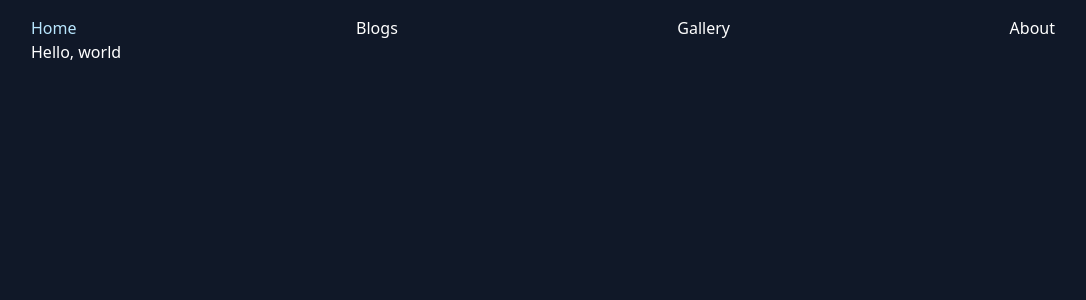
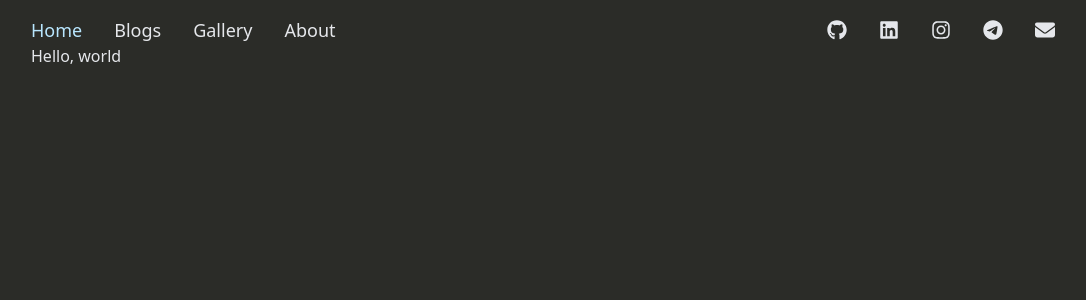
Before and after one commit to krantheman/krantheman.github.io, a Vue app: page / in a window 1280 px wide. Shown: the top 300 px of the page, without its empty margins (97-1183 px from the left). Built offline with nearby package versions, Linux system fonts and the light colour scheme.

Commit message:
add socials

```diff
--- a/index.html
+++ b/index.html
@@ -6,7 +6,7 @@
 		<link rel="icon" href="/favicon.ico" />
 		<title>Akash Tom</title>
 	</head>
-	<body class="bg-gray-900 text-white">
+	<body class=" bg-[#2b2c28] text-gray-200">
 		<div id="app" class="sm:w-5xl mx-auto my-4" />
 		<script type="module" src="/src/main.js"></script>
 	</body>
--- a/src/components/NavBar.vue
+++ b/src/components/NavBar.vue
@@ -1,27 +1,52 @@
 <script setup>
-import { RouterLink, RouterView, useRoute } from "vue-router";
+import { RouterLink, useRoute } from "vue-router";
+import Github from "./icons/Github.vue";
+import Instagram from "./icons/Instagram.vue";
+import Linkedin from "./icons/Linkedin.vue";
+import Telegram from "./icons/Telegram.vue";
+import Email from "./icons/Email.vue";
 
 const route = useRoute();
 
-const links = [
+const websiteLinks = [
 	{ name: "Home", path: "/" },
 	{ name: "Blogs", path: "/blogs" },
 	{ name: "Gallery", path: "/gallery" },
 	{ name: "About", path: "/about" },
 ];
+
+const socialLinks = [
+	{ icon: Github, href: "https://github.com/krantheman" },
+	{ icon: Linkedin, href: "https://www.linkedin.com/in/akash-tom/" },
+	{ icon: Instagram, href: "https://www.instagram.com/monsieur_le_tom/" },
+	{ icon: Telegram, href: "https://t.me/akash_tom" },
+	{ icon: Email, href: "mailto:me@akashtom.com" },
+];
 </script>
 
 <template>
 	<header>
-		<nav class="flex justify-between">
+		<nav class="flex space-x-8 items-center">
 			<RouterLink
-				v-for="link in links"
+				v-for="link in websiteLinks"
 				:to="link.path"
-				class="hover:text-sky-200"
+				class="hover:text-sky-200 font-medium text-lg"
 				:class="{ 'text-sky-200': route.name === link.name }"
 			>
 				{{ link.name }}
 			</RouterLink>
+			<div class="mx-auto" />
+			<a
+				v-for="link in socialLinks"
+				:href="link.href"
+				target="_blank"
+				rel="noopener"
+			>
+				<component
+					:is="link.icon"
+					class="h-5 w-5 fill-gray-200 hover:fill-sky-200"
+				/>
+			</a>
 		</nav>
 	</header>
 </template>
--- /dev/null
+++ b/src/components/icons/Email.vue
@@ -0,0 +1,7 @@
+<template>
+	<svg xmlns="http://www.w3.org/2000/svg" viewBox="0 0 512 512">
+		<path
+			d="M48 64C21.5 64 0 85.5 0 112c0 15.1 7.1 29.3 19.2 38.4L236.8 313.6c11.4 8.5 27 8.5 38.4 0L492.8 150.4c12.1-9.1 19.2-23.3 19.2-38.4c0-26.5-21.5-48-48-48L48 64zM0 176L0 384c0 35.3 28.7 64 64 64l384 0c35.3 0 64-28.7 64-64l0-208L294.4 339.2c-22.8 17.1-54 17.1-76.8 0L0 176z"
+		/>
+	</svg>
+</template>
--- /dev/null
+++ b/src/components/icons/Github.vue
@@ -0,0 +1,7 @@
+<template>
+	<svg xmlns="http://www.w3.org/2000/svg" viewBox="0 0 496 512">
+		<path
+			d="M165.9 397.4c0 2-2.3 3.6-5.2 3.6-3.3 .3-5.6-1.3-5.6-3.6 0-2 2.3-3.6 5.2-3.6 3-.3 5.6 1.3 5.6 3.6zm-31.1-4.5c-.7 2 1.3 4.3 4.3 4.9 2.6 1 5.6 0 6.2-2s-1.3-4.3-4.3-5.2c-2.6-.7-5.5 .3-6.2 2.3zm44.2-1.7c-2.9 .7-4.9 2.6-4.6 4.9 .3 2 2.9 3.3 5.9 2.6 2.9-.7 4.9-2.6 4.6-4.6-.3-1.9-3-3.2-5.9-2.9zM244.8 8C106.1 8 0 113.3 0 252c0 110.9 69.8 205.8 169.5 239.2 12.8 2.3 17.3-5.6 17.3-12.1 0-6.2-.3-40.4-.3-61.4 0 0-70 15-84.7-29.8 0 0-11.4-29.1-27.8-36.6 0 0-22.9-15.7 1.6-15.4 0 0 24.9 2 38.6 25.8 21.9 38.6 58.6 27.5 72.9 20.9 2.3-16 8.8-27.1 16-33.7-55.9-6.2-112.3-14.3-112.3-110.5 0-27.5 7.6-41.3 23.6-58.9-2.6-6.5-11.1-33.3 2.6-67.9 20.9-6.5 69 27 69 27 20-5.6 41.5-8.5 62.8-8.5s42.8 2.9 62.8 8.5c0 0 48.1-33.6 69-27 13.7 34.7 5.2 61.4 2.6 67.9 16 17.7 25.8 31.5 25.8 58.9 0 96.5-58.9 104.2-114.8 110.5 9.2 7.9 17 22.9 17 46.4 0 33.7-.3 75.4-.3 83.6 0 6.5 4.6 14.4 17.3 12.1C428.2 457.8 496 362.9 496 252 496 113.3 383.5 8 244.8 8zM97.2 352.9c-1.3 1-1 3.3 .7 5.2 1.6 1.6 3.9 2.3 5.2 1 1.3-1 1-3.3-.7-5.2-1.6-1.6-3.9-2.3-5.2-1zm-10.8-8.1c-.7 1.3 .3 2.9 2.3 3.9 1.6 1 3.6 .7 4.3-.7 .7-1.3-.3-2.9-2.3-3.9-2-.6-3.6-.3-4.3 .7zm32.4 35.6c-1.6 1.3-1 4.3 1.3 6.2 2.3 2.3 5.2 2.6 6.5 1 1.3-1.3 .7-4.3-1.3-6.2-2.2-2.3-5.2-2.6-6.5-1zm-11.4-14.7c-1.6 1-1.6 3.6 0 5.9 1.6 2.3 4.3 3.3 5.6 2.3 1.6-1.3 1.6-3.9 0-6.2-1.4-2.3-4-3.3-5.6-2z"
+		/>
+	</svg>
+</template>
--- /dev/null
+++ b/src/components/icons/Instagram.vue
@@ -0,0 +1,7 @@
+<template>
+	<svg xmlns="http://www.w3.org/2000/svg" viewBox="0 0 448 512">
+		<path
+			d="M224.1 141c-63.6 0-114.9 51.3-114.9 114.9s51.3 114.9 114.9 114.9S339 319.5 339 255.9 287.7 141 224.1 141zm0 189.6c-41.1 0-74.7-33.5-74.7-74.7s33.5-74.7 74.7-74.7 74.7 33.5 74.7 74.7-33.6 74.7-74.7 74.7zm146.4-194.3c0 14.9-12 26.8-26.8 26.8-14.9 0-26.8-12-26.8-26.8s12-26.8 26.8-26.8 26.8 12 26.8 26.8zm76.1 27.2c-1.7-35.9-9.9-67.7-36.2-93.9-26.2-26.2-58-34.4-93.9-36.2-37-2.1-147.9-2.1-184.9 0-35.8 1.7-67.6 9.9-93.9 36.1s-34.4 58-36.2 93.9c-2.1 37-2.1 147.9 0 184.9 1.7 35.9 9.9 67.7 36.2 93.9s58 34.4 93.9 36.2c37 2.1 147.9 2.1 184.9 0 35.9-1.7 67.7-9.9 93.9-36.2 26.2-26.2 34.4-58 36.2-93.9 2.1-37 2.1-147.8 0-184.8zM398.8 388c-7.8 19.6-22.9 34.7-42.6 42.6-29.5 11.7-99.5 9-132.1 9s-102.7 2.6-132.1-9c-19.6-7.8-34.7-22.9-42.6-42.6-11.7-29.5-9-99.5-9-132.1s-2.6-102.7 9-132.1c7.8-19.6 22.9-34.7 42.6-42.6 29.5-11.7 99.5-9 132.1-9s102.7-2.6 132.1 9c19.6 7.8 34.7 22.9 42.6 42.6 11.7 29.5 9 99.5 9 132.1s2.7 102.7-9 132.1z"
+		/>
+	</svg>
+</template>
--- /dev/null
+++ b/src/components/icons/Linkedin.vue
@@ -0,0 +1,7 @@
+<template>
+	<svg xmlns="http://www.w3.org/2000/svg" viewBox="0 0 448 512">
+		<path
+			d="M416 32H31.9C14.3 32 0 46.5 0 64.3v383.4C0 465.5 14.3 480 31.9 480H416c17.6 0 32-14.5 32-32.3V64.3c0-17.8-14.4-32.3-32-32.3zM135.4 416H69V202.2h66.5V416zm-33.2-243c-21.3 0-38.5-17.3-38.5-38.5S80.9 96 102.2 96c21.2 0 38.5 17.3 38.5 38.5 0 21.3-17.2 38.5-38.5 38.5zm282.1 243h-66.4V312c0-24.8-.5-56.7-34.5-56.7-34.6 0-39.9 27-39.9 54.9V416h-66.4V202.2h63.7v29.2h.9c8.9-16.8 30.6-34.5 62.9-34.5 67.2 0 79.7 44.3 79.7 101.9V416z"
+		/>
+	</svg>
+</template>
--- /dev/null
+++ b/src/components/icons/Telegram.vue
@@ -0,0 +1,7 @@
+<template>
+	<svg xmlns="http://www.w3.org/2000/svg" viewBox="0 0 496 512">
+		<path
+			d="M248 8C111 8 0 119 0 256S111 504 248 504 496 393 496 256 385 8 248 8zM363 176.7c-3.7 39.2-19.9 134.4-28.1 178.3-3.5 18.6-10.3 24.8-16.9 25.4-14.4 1.3-25.3-9.5-39.3-18.7-21.8-14.3-34.2-23.2-55.3-37.2-24.5-16.1-8.6-25 5.3-39.5 3.7-3.8 67.1-61.5 68.3-66.7 .2-.7 .3-3.1-1.2-4.4s-3.6-.8-5.1-.5q-3.3 .7-104.6 69.1-14.8 10.2-26.9 9.9c-8.9-.2-25.9-5-38.6-9.1-15.5-5-27.9-7.7-26.8-16.3q.8-6.7 18.5-13.7 108.4-47.2 144.6-62.3c68.9-28.6 83.2-33.6 92.5-33.8 2.1 0 6.6 .5 9.6 2.9a10.5 10.5 0 0 1 3.5 6.7A43.8 43.8 0 0 1 363 176.7z"
+		/>
+	</svg>
+</template>
```
